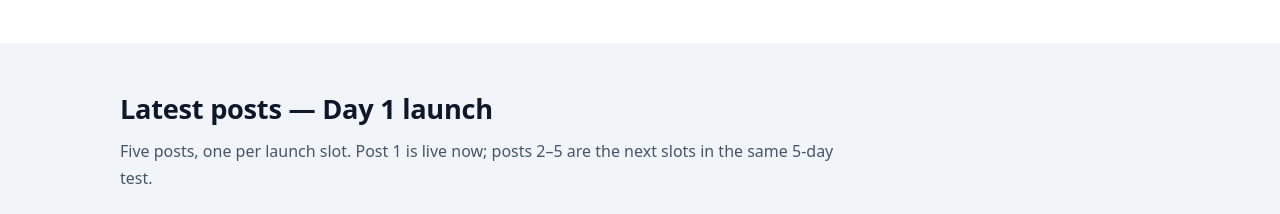
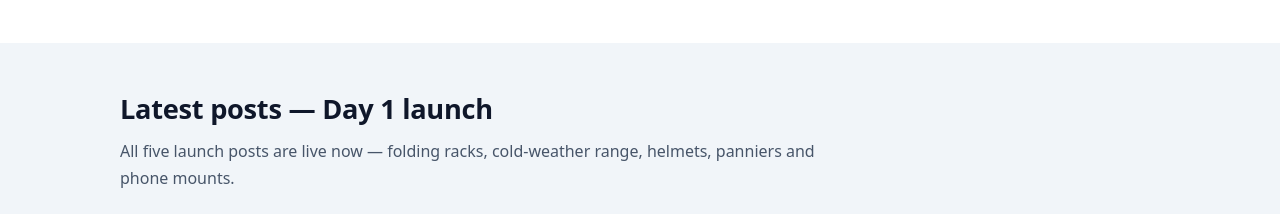
Before and after one commit to rizveez/ebike, a plain HTML site: page index.html in a window 1280 px wide. Shown: the part 1001-1215 px from the top of the page. Drawn offline with Linux system fonts and the light colour scheme.

Commit message:
Fix homepage copy: all five launch posts are live

```diff
--- a/index.html
+++ b/index.html
@@ -64,7 +64,7 @@
   <section class="section alt" id="latest">
     <div class="container">
       <h2>Latest posts — Day 1 launch</h2>
-      <p class="sub">Five posts, one per launch slot. Post 1 is live now; posts 2–5 are the next slots in the same 5-day test.</p>
+      <p class="sub">All five launch posts are live now — folding racks, cold-weather range, helmets, panniers and phone mounts.</p>
       <div class="card-grid">
         <article class="card">
           <a href="posts/best-rear-rack-folding-ebike.html"><img src="https://tse3.mm.bing.net/th?q=folding+ebike+rear+rack+20+inch" alt="Rear rack on a folding e-bike" width="1200" height="630" loading="lazy"></a>
```
